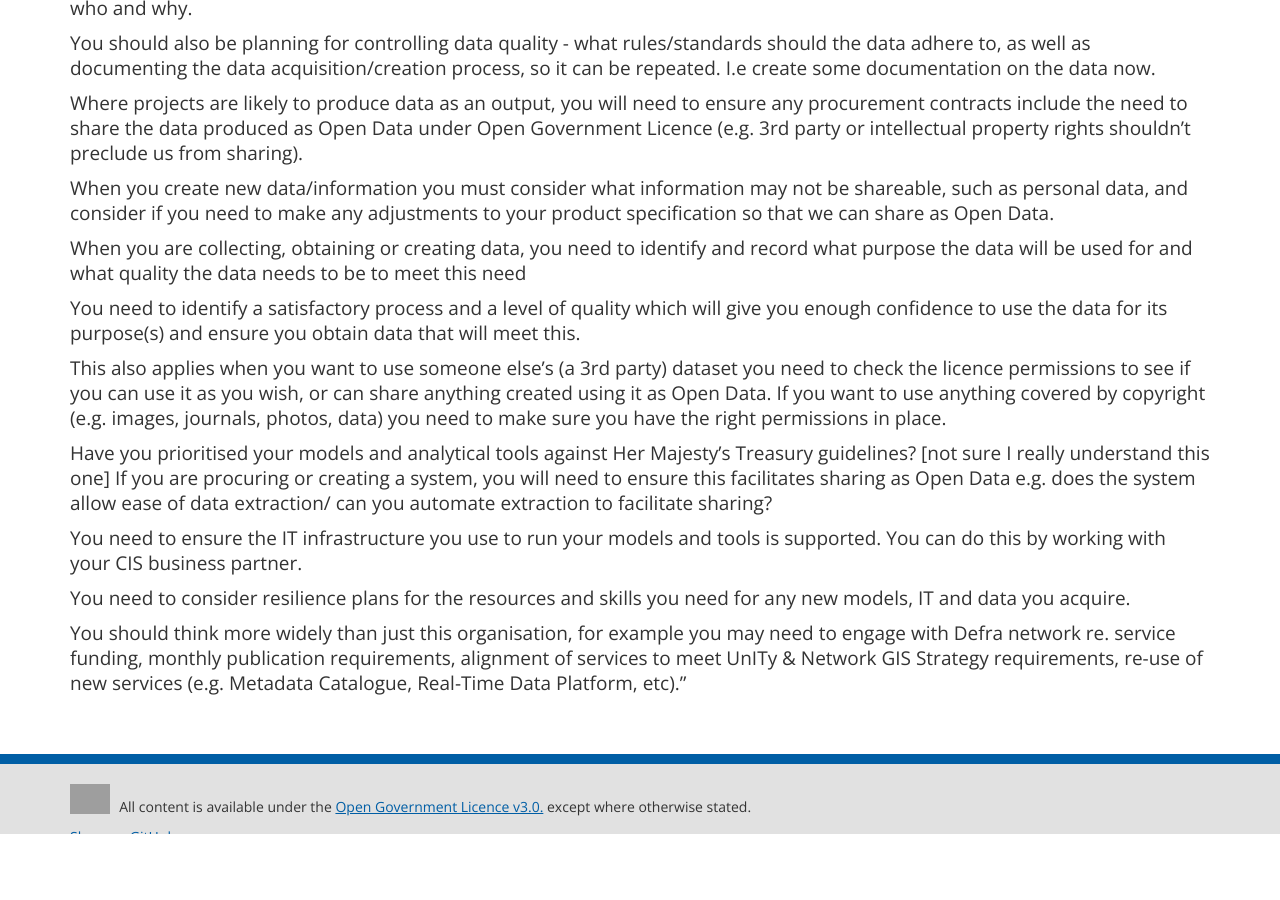
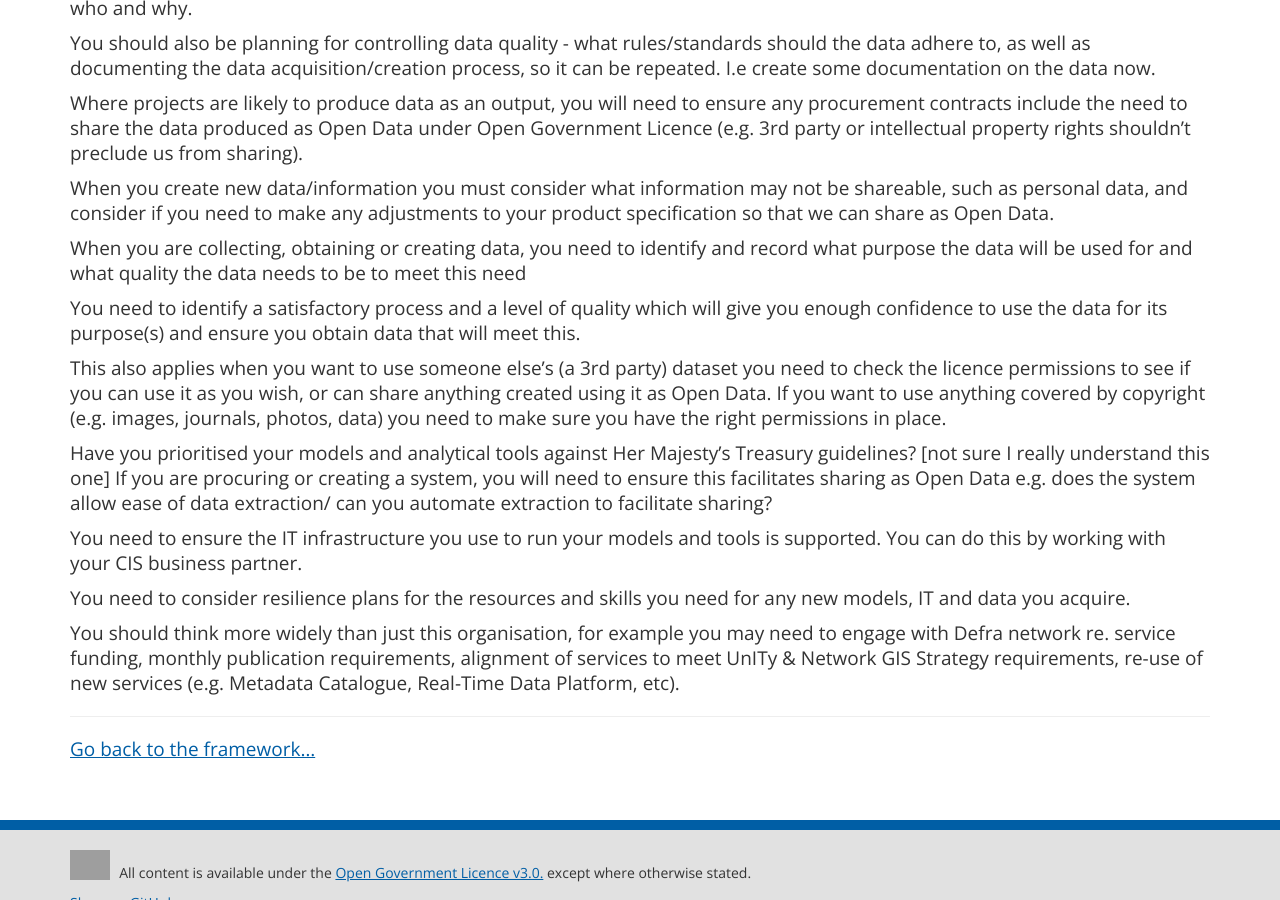
Before and after one commit to andjnewman/DDM, a Jekyll site: the page built from framework/need.md, in a window 1280 px wide and 900 px high, scrolled down 724 px. Built offline with Jekyll 4.4.1, drawn with Linux system fonts in a browser that asks for light colours; before the commit the page ends 1558 px from its top, so only the background shows below that.

Commit message:
Update need.md

```diff
--- a/framework/need.md
+++ b/framework/need.md
@@ -55,4 +55,8 @@ You need to ensure the IT infrastructure you use to run your models and tools is
 
 You need to consider resilience plans for the resources and skills you need for any new models, IT and data you acquire.
 
-You should think more widely than just this organisation, for example you may need to engage with Defra network re. service funding, monthly publication requirements, alignment of services to meet UnITy & Network GIS Strategy requirements, re-use of new services (e.g. Metadata Catalogue, Real-Time Data Platform, etc)."
+You should think more widely than just this organisation, for example you may need to engage with Defra network re. service funding, monthly publication requirements, alignment of services to meet UnITy & Network GIS Strategy requirements, re-use of new services (e.g. Metadata Catalogue, Real-Time Data Platform, etc).
+
+***
+
+[Go back to the framework...](framework)
```
